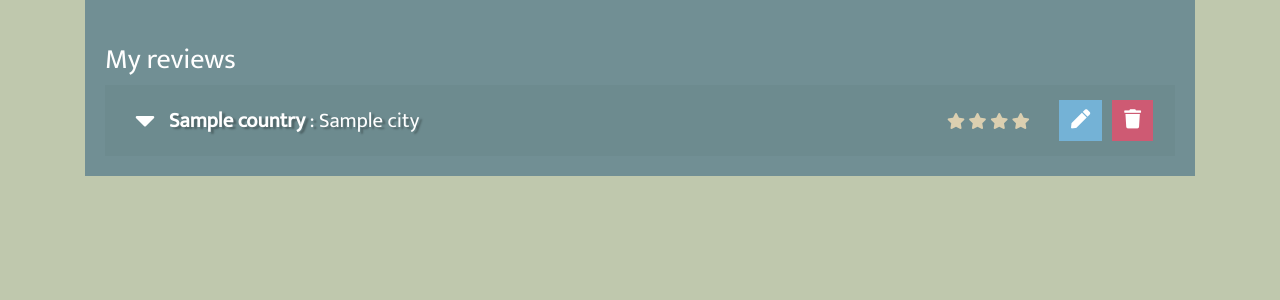
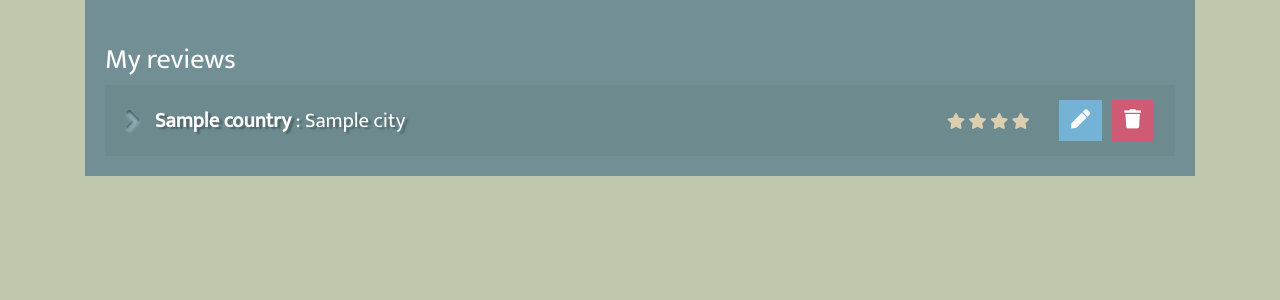
Before and after one commit to alexandruvalentin/Citizfied, a Flask app: template templates/profile.html in a window 1280 px wide. Shown: the part 264-564 px from the top of the page. Run offline with Flask 2, Linux system fonts and the light colour scheme; the template is opened without the code that fills it: most values are stand-ins (such as "Sample title", 1, 10 or a date in 2020); some libraries are stand-ins or nearby versions; some web fonts are replaced.

Commit message:
Add transition effects to caret items

```diff
--- a/static/css/style.css
+++ b/static/css/style.css
@@ -65,7 +65,15 @@ body {
 
 .review-caret {
     padding: 0;
-    margin-left: 10px;
+    background-color: rgba(0,0,0,0.4);
+    color: transparent;
+    text-shadow: 0px 2px 3px #8fb0b6;
+    -webkit-background-clip: text;
+    -moz-background-clip: text;
+    background-clip: text;
+    -webkit-transition: -webkit-transform .2s ease-in-out;
+    -ms-transition: -ms-transform .2s ease-in-out;
+    transition: transform .2s ease-in-out;
 }
 
 .toast-container {
--- a/static/js/script.js
+++ b/static/js/script.js
@@ -41,6 +41,15 @@ $('[data-toggle="tooltip"]').tooltip();
 //     })
 // });
 
-// $('#myCollapsible').on('shown.bs.collapse', function () {
-//     // do something...
-// })
+
+$('.review-collapse').on('show.bs.collapse', function () {
+    var label_elem = document.getElementById($(this).attr('aria-labelledby')).querySelector('.review-caret');
+    $(label_elem).css({ 'transform': 'rotate(90deg)' });
+    // $(label_elem).toggleClass('fa-angle-right');
+    // $(label_elem).toggleClass('fa-angle-down');
+});
+
+$('.review-collapse').on('hide.bs.collapse', function () {
+    var label_elem = document.getElementById($(this).attr('aria-labelledby')).querySelector('.review-caret');
+    $(label_elem).css({ 'transform': 'rotate(0deg)' })
+});
--- a/templates/profile.html
+++ b/templates/profile.html
@@ -25,7 +25,7 @@
                         <div class="card">
                             <div class="card-header" id="h{{ review._id }}">
                                 <div class="d-flex justify-content-between align-items-center">
-                                    <i class="review-caret fas fa-caret-down fa-2x" data-toggle="collapse"
+                                    <i class="review-caret fas fa-angle-right fa-2x" data-toggle="collapse"
                                         data-target="#c{{ review._id }}" aria-expanded="true"
                                         aria-controls="c{{ review._id }}"></i>
                                     <div class="w-100" data-toggle="collapse" data-target="#c{{ review._id }}"
@@ -58,8 +58,8 @@
                                     </div>
                                 </div>
                             </div>
-                            <div id="c{{ review._id }}" class="collapse card-body" aria-labelledby="h{{ review._id }}"
-                                data-parent="#accordion">
+                            <div id="c{{ review._id }}" class="collapse card-body review-collapse"
+                                aria-labelledby="h{{ review._id }}" data-parent="#accordion">
                                 <p>{{ review.comment }}</p>
                                 <small class="muted">Added: {{ review.added_on }} {% if review.added_on !=
                                     review.edited %}<br>Edited:
--- a/templates/reviews.html
+++ b/templates/reviews.html
@@ -73,7 +73,7 @@
                             <div class="card">
                                 <div class="card-header" id="h{{ review._id }}">
                                     <div class="d-flex justify-content-between align-items-center">
-                                        <i class="review-caret fas fa-caret-down fa-2x" data-toggle="collapse"
+                                        <i class="review-caret fas fa-angle-right fa-2x" data-toggle="collapse"
                                             data-target="#c{{ review._id }}" aria-expanded="true"
                                             aria-controls="c{{ review._id }}"></i>
                                         <div class="w-100" data-toggle="collapse" data-target="#c{{ review._id }}"
@@ -112,7 +112,7 @@
                                         {% endif %}
                                     </div>
                                 </div>
-                                <div id="c{{ review._id }}" class="collapse card-body"
+                                <div id="c{{ review._id }}" class="collapse card-body review-collapse"
                                     aria-labelledby="h{{ review._id }}" data-parent="#accordion">
                                     <p>{{ review.comment }}</p>
                                     <small class="muted">Added: {{ review.added_on }} {% if review.added_on !=
```
